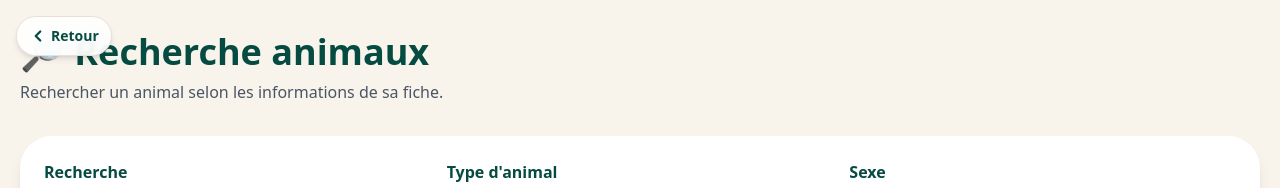
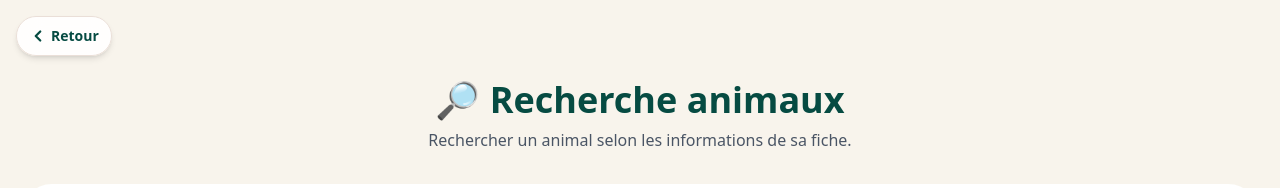
Before and after one commit to jonathandrouillon-commits/taui-te-ora, a Next.js app: page /search in a window 1280 px wide. Shown: the top 188 px of the page. Built offline with nearby package versions, Linux system fonts and the light colour scheme; no server answers; the database is empty.

Commit message:
Centre titres signalement et recherche

```diff
--- a/app/search/page.tsx
+++ b/app/search/page.tsx
@@ -136,15 +136,17 @@ export default function SearchPage() {
   }
 
   return (
-    <main className="min-h-screen bg-[#f8f4ec] px-5 pb-28 pt-8">
+    <main className="min-h-screen bg-[#f8f4ec] px-5 pb-28 pt-20">
       <div className="mx-auto max-w-7xl">
-        <h1 className="text-4xl font-black text-[#064b42]">
-          🔎 Recherche animaux
-        </h1>
+        <div className="text-center">
+          <h1 className="text-3xl font-black text-[#064b42] sm:text-4xl">
+            🔎 Recherche animaux
+          </h1>
 
-        <p className="mt-2 text-gray-600">
-          Rechercher un animal selon les informations de sa fiche.
-        </p>
+          <p className="mx-auto mt-2 max-w-2xl text-gray-600">
+            Rechercher un animal selon les informations de sa fiche.
+          </p>
+        </div>
 
         <section className="mt-8 rounded-[2rem] bg-white p-6 shadow-lg">
           <div className="grid gap-4 md:grid-cols-2 lg:grid-cols-3">
--- a/app/signalement/page.tsx
+++ b/app/signalement/page.tsx
@@ -213,11 +213,13 @@ export default function SignalementPage() {
   }
 
   return (
-    <main className="min-h-screen bg-[#f8f4ec] px-5 pt-10 pb-52 md:pb-10">
+    <main className="min-h-screen bg-[#f8f4ec] px-5 pb-52 pt-20 md:pb-10 md:pt-20">
       <div className="mx-auto max-w-7xl">
-        <h1 className="text-4xl font-black text-[#064b42]">
-          🚨 Signaler un animal
-        </h1>
+        <div className="text-center">
+          <h1 className="text-3xl font-black text-[#064b42] sm:text-4xl">
+            🚨 Signaler un animal
+          </h1>
+        </div>
 
         <section className="mt-8 rounded-[2rem] bg-white p-8 shadow-lg">
           <h2 className="mb-6 text-2xl font-black text-[#064b42]">
```
